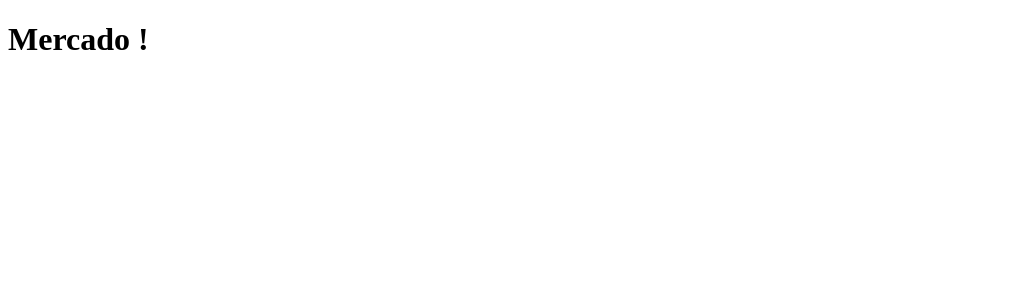
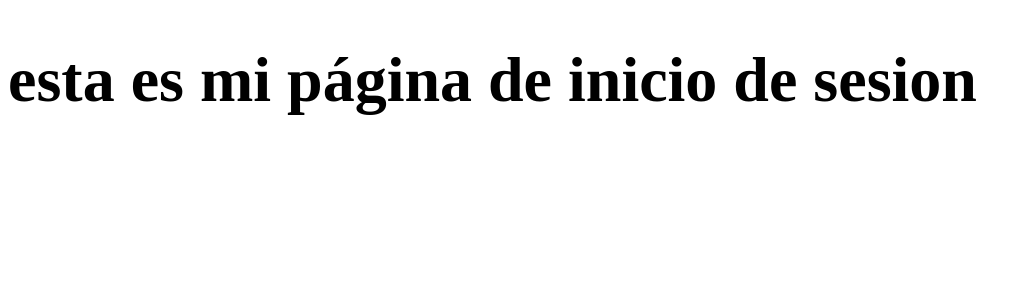
Before and after one commit to jagaitanr/Tienda_en_Linea, an Angular app in the folder Mercado_Angular2/mercadoAngular2/: page /inicio-sesion in a window 1280 px wide. Shown: the top 300 px of the page, without its empty margins (0-1031 px from the left). Built offline with nearby package versions, Linux system fonts and the light colour scheme.

Commit message:
creacion de componentes y routing listo

```diff
--- a/Mercado_Angular2/mercadoAngular2/src/app/app.component.html
+++ b/Mercado_Angular2/mercadoAngular2/src/app/app.component.html
@@ -1,4 +1,5 @@
+<div>
 <h1>
-  {{title}}
-
+<app-inicio-sesion></app-inicio-sesion>
 </h1>
+</div>
--- a/Mercado_Angular2/mercadoAngular2/src/app/app.component.ts
+++ b/Mercado_Angular2/mercadoAngular2/src/app/app.component.ts
@@ -1,4 +1,9 @@
 import { Component } from '@angular/core';
+//import {InicioSesionComponent} from './inicio-sesion.component';
+//import {PaginaPrincipalComponent} from './pagina-principal.component';
+import {PaginaPrincipalComponent} from './pagina-principal/pagina-principal.component';
+import {InicioSesionComponent} from './inicio-sesion/inicio-sesion.component';
+
 
 @Component({
   selector: 'app-root',
--- a/Mercado_Angular2/mercadoAngular2/src/app/app.routing.ts
+++ b/Mercado_Angular2/mercadoAngular2/src/app/app.routing.ts
@@ -3,6 +3,8 @@ import {RouterModule} from  '@angular/router';
 import {AppComponent} from './app.component';
 import {PaginaPrincipalComponent} from './pagina-principal/pagina-principal.component';
 import {InicioSesionComponent} from './inicio-sesion/inicio-sesion.component';
+
+
 const appRoutes = [
     {path:'pagina-principal', component: PaginaPrincipalComponent, pathMatch: 'full'},
      {path:'inicio-sesion', component: InicioSesionComponent,  pathMatch: 'full'}
--- a/Mercado_Angular2/mercadoAngular2/src/app/inicio-sesion/inicio-sesion.component.css
+++ b/Mercado_Angular2/mercadoAngular2/src/app/inicio-sesion/inicio-sesion.component.css
@@ -0,0 +1,3 @@
+.container{
+    background.color : blue;
+}
--- a/Mercado_Angular2/mercadoAngular2/src/app/inicio-sesion/inicio-sesion.component.html
+++ b/Mercado_Angular2/mercadoAngular2/src/app/inicio-sesion/inicio-sesion.component.html
@@ -1,3 +1,4 @@
-<p>
-  inicio-sesion works!
-</p>
+
+  <div class = "container">
+  <h1>{{titulo}}</h1>
+  </div>
--- a/Mercado_Angular2/mercadoAngular2/src/app/inicio-sesion/inicio-sesion.component.ts
+++ b/Mercado_Angular2/mercadoAngular2/src/app/inicio-sesion/inicio-sesion.component.ts
@@ -1,4 +1,5 @@
 import { Component, OnInit } from '@angular/core';
+//import {InicioSesionComponent} from './inicio-sesion.component'
 
 @Component({
   selector: 'app-inicio-sesion',
@@ -7,6 +8,8 @@ import { Component, OnInit } from '@angular/core';
 })
 export class InicioSesionComponent implements OnInit {
 
+  titulo = 'esta es mi página de inicio de sesion';
+
   constructor() { }
 
   ngOnInit() {
--- a/Mercado_Angular2/mercadoAngular2/src/index.html
+++ b/Mercado_Angular2/mercadoAngular2/src/index.html
@@ -9,6 +9,8 @@
   <link rel="icon" type="image/x-icon" href="favicon.ico">
 </head>
 <body>
-  <app-root>Loading...</app-root>
+
+<app-root>
+</app-root>
 </body>
 </html>
```
Also changed, not shown: Mercado_Angular2/mercadoAngular2/src/app/app.module.ts (+7 -4 lines).
